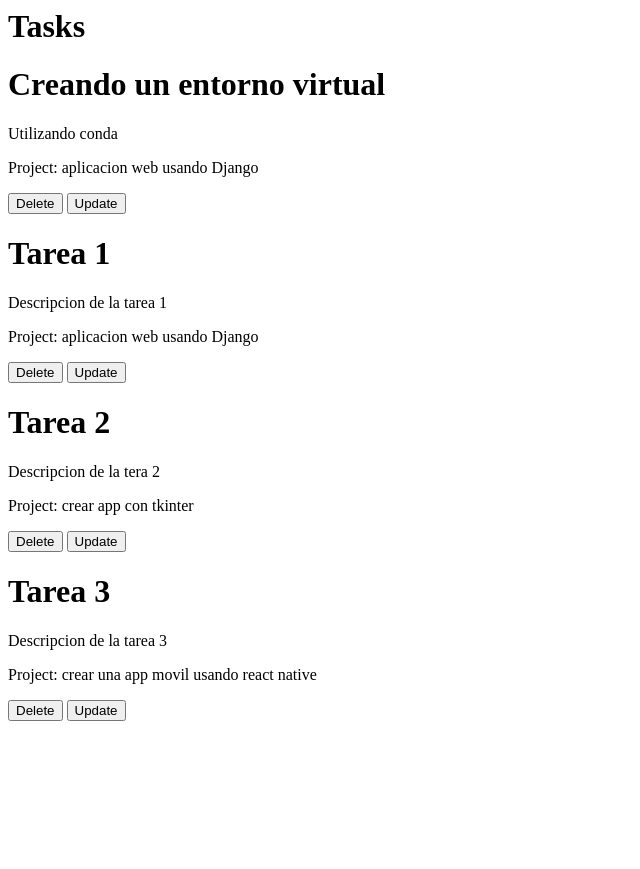
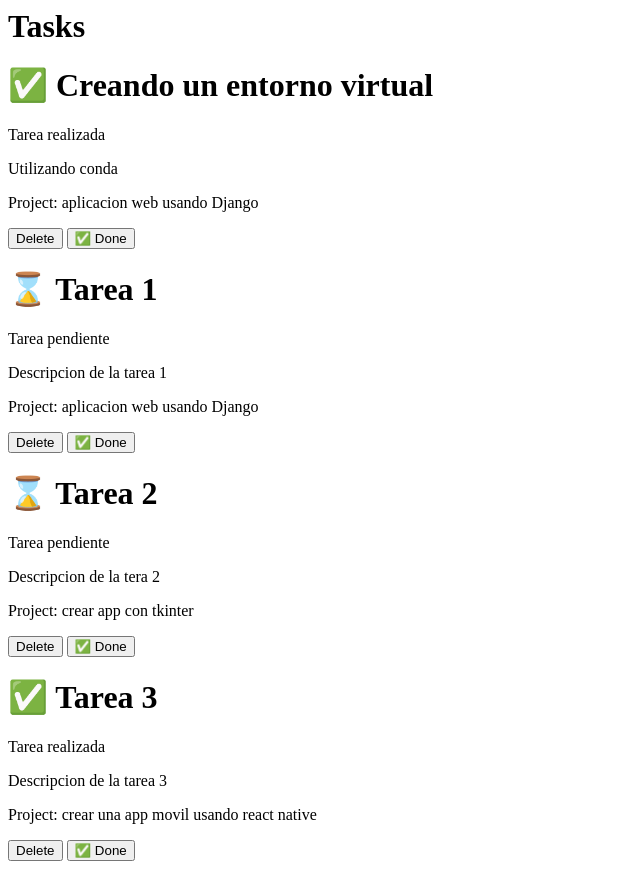
Before and after one commit to Leasim3x/mi-primer-projecto-django, a Django app: page /tasks/ in a window 1280 px wide. Shown: the whole page, without its empty margins (0-640 px from the left). Before the commit the page ends 721 px from the top, so only its background shows below. Run offline with Django 5.2, Linux system fonts and the light colour scheme; data comes from the database, SQL or seed files in the repository; both versions use the stored data as it was after the commit.

Commit message:
Crear un Check por medio de un Boolean

```diff
--- a/myapp/models.py
+++ b/myapp/models.py
@@ -11,6 +11,7 @@ class Task(models.Model):
     title = models.CharField(max_length=200)
     description =models.TextField()
     project = models.ForeignKey(Project, on_delete=models.CASCADE)
+    done = models.BooleanField(default = False)
 
     def __str__(self):
         #return self.title
--- a/myapp/templates/tasks.html
+++ b/myapp/templates/tasks.html
@@ -3,14 +3,21 @@
 {% for task in tasks %}
 
 <div>
-    <h1>{{ task.title }}</h1>
+    <h1>{% if task.done == False %} ⌛ {% else %} ✅ {% endif %} {{ task.title }}</h1>
+
+    {% if task.done == False %}
+    <p> Tarea pendiente </p>
+    {% else %}
+    <p> Tarea realizada </p>
+    {% endif %}
+
     <p>{{ task.description }}</p>
     <p> Project: {{ task.project }}</p>
     <button>
         Delete
     </button>
     <button>
-        Update
+        ✅ Done
     </button>
 
 </div>
```
Also changed, not shown: db.sqlite3, myapp/migrations/0004_task_done.py (added).
